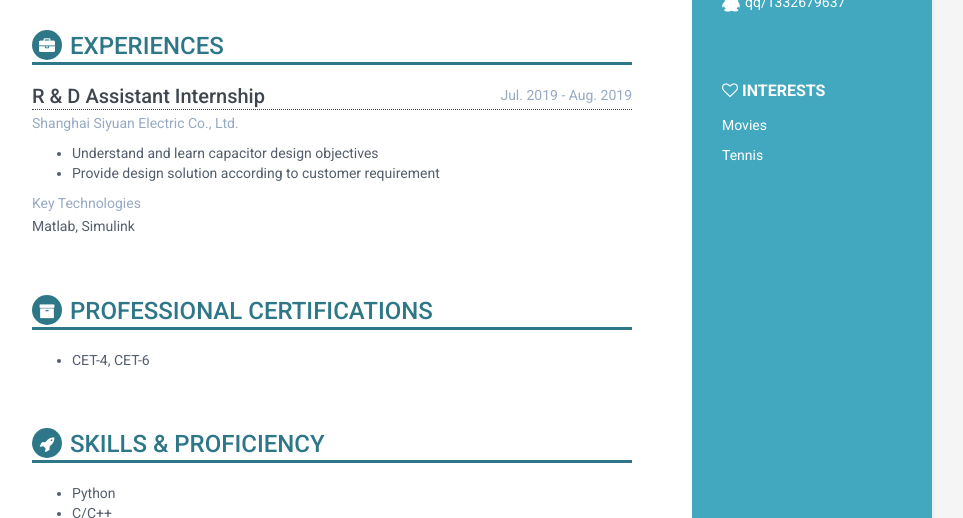
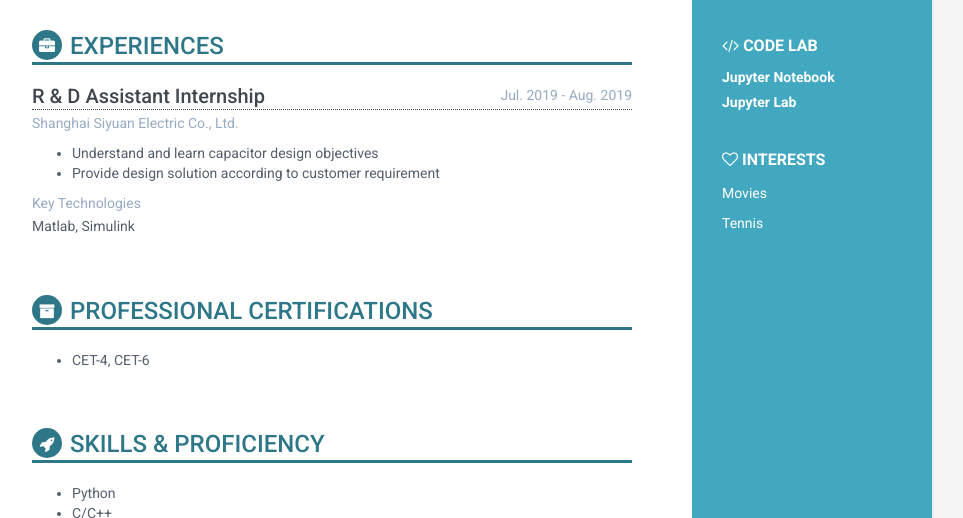
Before and after one commit to crj1998/crj1998.github.io, a plain HTML site: page CV.html in a window 1280 px wide. Shown: the part 582-1100 px from the top of the page, without its empty margins (188-1151 px from the left). Drawn offline with nearby package versions, Linux system fonts and the light colour scheme.

Commit message:
change css

```diff
--- a/CV.html
+++ b/CV.html
@@ -18,16 +18,9 @@
 </head>
 
 <body>
-    <!-- 弹窗 -->
     <div id="myModal" class="modal">
-
-      <!-- 关闭按钮 -->
       <span class="close" onclick="document.getElementById('myModal').style.display='none'">&times;</span>
-
-      <!-- 弹窗内容 -->
       <img class="modal-content" id="img" style="max-width: 300px;">
-
-      <!-- 文本描述 -->
       <div id="caption"></div>
     </div>
     <div class="wrapper">
@@ -51,14 +44,13 @@
                 </ul>
             </div>
             <!--//contact-container-->
-<!--             <div class="education-container container-block">
-                <h2 class="container-block-title"><i class="fa fa-graduation-cap"></i> Education</h2>
+            <div class="education-container container-block">
+                <h2 class="container-block-title"><i class="fa fa-code"></i> Code Lab</h2>
                 <div class="item">
-                    <h4 class="degree">Engineering in Computer Science</h4>
-                    <h5 class="meta">University of Calicut</h5>
-                    <div class="time">1994 - 1998</div>
+                    <h5><a href="http://47.116.135.220:8888/">Jupyter Notebook</a></h5>
+                    <h5><a href="http://47.116.135.220:8889/">Jupyter Lab</a></h5>
                 </div>
-            </div> -->
+            </div>
             <!--//education-container-->
 <!--             <div class="languages-container container-block">
                 <h2 class="container-block-title"><i class="fa fa-diamond"></i> Awards</h2>
--- a/css/style.css
+++ b/css/style.css
@@ -111,6 +111,8 @@ p {
 
 .sidebar-wrapper .container-block {
     padding: 30px;
+    padding-bottom: 15px;
+    padding-top: 15px;
 }
 
 .sidebar-wrapper .container-block-title {
```
